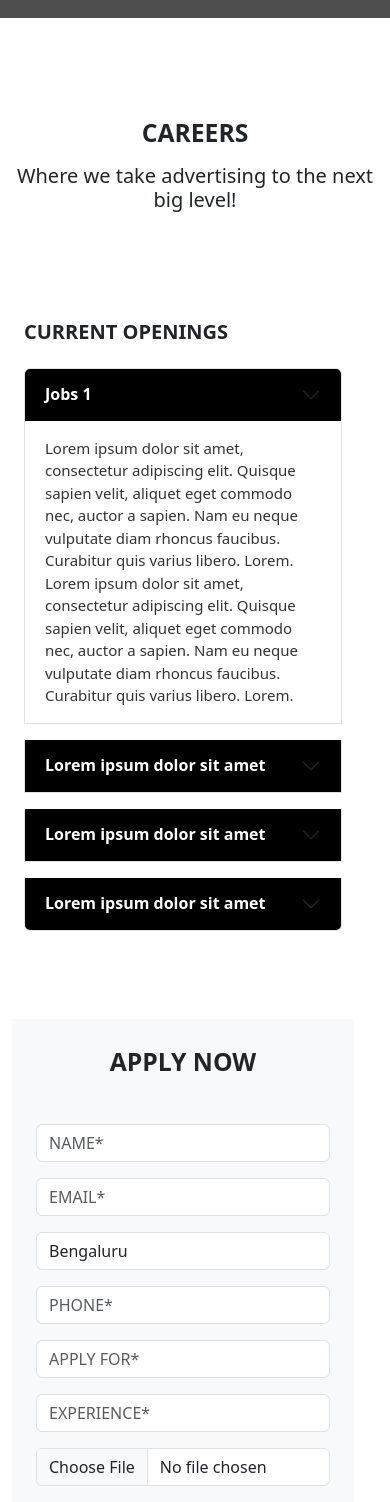
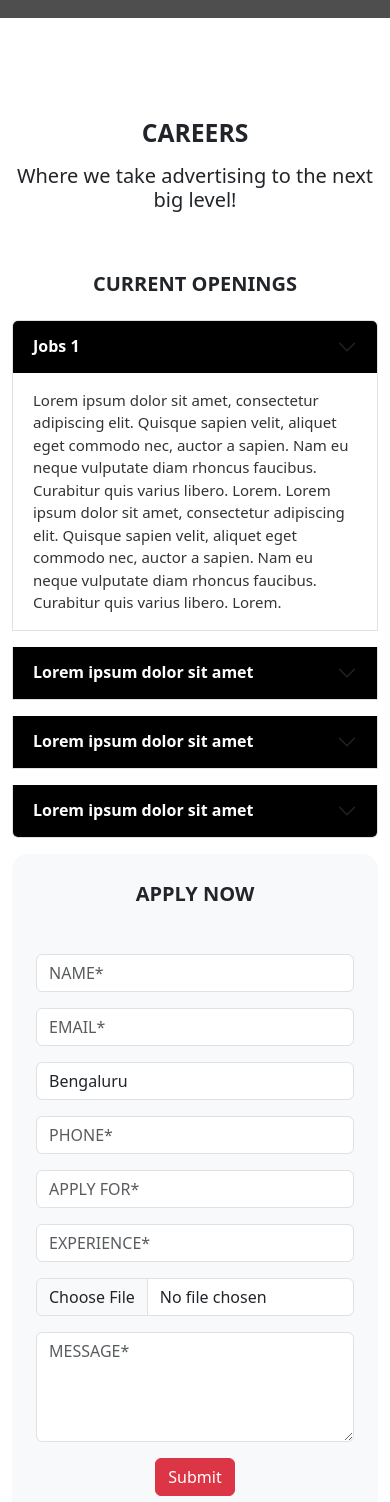
Before and after one commit to ravikaushik151/im-services-latest, a Next.js app: page /careers in a window 390 px wide. Shown: the part 432-1934 px from the top of the page. Built offline with nearby package versions, Linux system fonts and the light colour scheme; grey boxes are pictures that could not be loaded.

Commit message:
responsive issue fixed

```diff
--- a/src/app/careers/page.js
+++ b/src/app/careers/page.js
@@ -38,7 +38,7 @@ export default function About() {
     <div className="container">
      <div className="row align-items-center">
 
-      <div className="col-md-12 mb-4 mb-md-0 d-flex align-items-center justify-content-center" data-aos="fade-right" data-aos-duration="1400">
+      <div className="col-md-12 mb-4 mb-md-4 mb-4 " data-aos="fade-right" data-aos-duration="1400">
        <div>
 
         <h2 className="fw-bold text-uppercase  mb-3 text-center">Careers</h2>
@@ -47,16 +47,16 @@ export default function About() {
        </div>
       </div>
 
-      <div className="row ">
-       <div className="col-md-6 mb-4 mb-md-0 my-5" data-aos="fade-right" data-aos-duration="1400">
+
+       <div className="col-md-6 " data-aos="fade-right" data-aos-duration="1400">
         <div>
 
-         <div className="container bg-white rounded-4  position-relative z-1">
+         <div className=" bg-white rounded-4  position-relative z-1">
           <p className="text-uppercase fw-bold mb-1">
            <span className="text-muted">&nbsp; </span>
            <span className="text-primary">&nbsp;</span>
           </p>
-          <h5 className="fw-bold mb-4 text-uppercase">Current Openings</h5>
+          <h5 className="fw-bold mb-4 text-uppercase m-center">Current Openings</h5>
 
 
           <div className="accordion" id="faqAccordion">
@@ -179,15 +179,15 @@ export default function About() {
         </div>
        </div>
 
-       <div className="col-md-6 mb-4 mb-md-0 d-flex align-items-center justify-content-center py-5 " data-aos="fade-left" data-aos-duration="1400">
+       <div className="col-md-6  " data-aos="fade-left" data-aos-duration="1400">
         <div>
 
-         <div className="  shadow-md bg-light">
+         <div className=" rounded-4 shadow-md bg-light">
           <p className="text-uppercase fw-bold mb-1">
            <span className="text-muted"> &nbsp;</span>
            <span className="text-primary">&nbsp;</span>
           </p>
-          <h2 className="fw-bold mb-4 text-uppercase text-center">Apply Now</h2>
+          <h5 className="fw-bold mb-4 text-uppercase m-center text-center">Apply Now</h5>
           <form className="row g-3 px-4 py-4  rounded-4 ">
            {/* Name */}
            <div className="col-md-6">
@@ -277,7 +277,7 @@ export default function About() {
 
         </div>
        </div>
-      </div>
+
 
 
      </div>
--- a/src/app/contact/page.js
+++ b/src/app/contact/page.js
@@ -34,12 +34,12 @@ export default function About() {
       </div>
 
 
-      <section className="section bg-white" data-aos="fade-up" data-aos-duration="1000">
+      <section className="py-5 bg-white" data-aos="fade-up" data-aos-duration="1000">
         <div className="container">
           <div className="row align-items-center">
 
 
-            <div className="row">
+            <div className="div">
               <div className="col-md-12 mt-3 ">
                 <div className="contact_inner bg-light">
                   <div className="row">
@@ -91,7 +91,7 @@ export default function About() {
 
 
                   </div>
-                  <div className="contact_info_sec bg-black my-5">
+                  <div className="contact_info_sec bg-black my-3 my-md-5">
                     <h4 className="text-white">Contact Info</h4>
                     <div className="d-flex info_single align-items-center text-white">
                       <a
--- a/src/app/globals.css
+++ b/src/app/globals.css
@@ -336,7 +336,19 @@ body {
   margin-top: -100px;
 }
 
+.about-page-img {
+  min-height: 92vh;
+}
+
 @media (max-width: 768px) {
+  .about-page-img {
+    min-height: 50vh;
+  }
+
+  .m-center {
+    text-align: center !important;
+  }
+
   .top-hero {
     margin-top: -150px;
   }
@@ -639,14 +651,21 @@ body {
     margin-left: 0 !important;
   }
 }
+
 @media (max-width: 991.98px) {
+
   .top-hero .swiper-button-prev,
   .top-hero .swiper-button-next {
     display: none !important;
   }
 
 }
-   .dropdown-item:focus, .dropdown-item:hover{background-color:rgba(0, 0, 0, 0.05) !important;}
+
+.dropdown-item:focus,
+.dropdown-item:hover {
+  background-color: rgba(0, 0, 0, 0.05) !important;
+}
+
 @media (max-width: 768px) {
 
   .creative {
@@ -726,17 +745,16 @@ body {
 }
 
 .why-choose-section {
-  background-color: #fdfbf9; /* light cream background */
+  background-color: #fdfbf9;
+  /* light cream background */
   padding: 60px 0;
 }
 
 /* Overlay on card image */
 .why-card .card-img-overlay {
-  background: linear-gradient(
-    to bottom,
-    rgba(0, 0, 0, 0.4),
-    rgba(0, 0, 0, 0.6)
-  );
+  background: linear-gradient(to bottom,
+      rgba(0, 0, 0, 0.4),
+      rgba(0, 0, 0, 0.6));
   border-radius: 0.5rem;
   color: #fff;
 }
@@ -782,6 +800,7 @@ body {
   font-weight: 700;
   margin-bottom: 40px;
 }
+
 /* Section */
 .why-choose-section {
   background-color: #fcf9f6;
@@ -870,13 +889,16 @@ body {
   overflow: hidden;
   transition: transform 0.3s ease;
 }
+
 .service-card:hover {
   transform: translateY(-5px);
 }
+
 .service-card .card-img-top {
   object-fit: cover;
   height: 200px;
 }
+
 .service-card .badge {
   font-size: 0.75rem;
   letter-spacing: 0.5px;
@@ -900,13 +922,14 @@ body {
   justify-content: center;
   transition: 0.3s ease;
 }
+
 .business-section .swiper-nav .btn-nav:hover {
   background: #333;
 }
 
 /* Hide default arrows */
-.business-section .swiper-button-next, .business-section
-.swiper-button-prev {
+.business-section .swiper-button-next,
+.business-section .swiper-button-prev {
   display: none !important;
 }
 
@@ -914,13 +937,14 @@ body {
 .business-section .swiper-pagination-bullet {
   background: #000;
 }
+
 .overlay2 {
   position: absolute;
   top: 0;
   left: 0;
   right: 0;
   bottom: 0;
-  background-color: rgba(0,0,0,.5);
+  background-color: rgba(0, 0, 0, .5);
   color: white;
   display: flex;
   justify-content: center;
@@ -1000,7 +1024,7 @@ body {
 }
 
 .info_single {
-  margin:5px 10px;
+  margin: 5px 10px;
 }
 
 .info_single i {
@@ -1012,3 +1036,20 @@ body {
   letter-spacing: 1px;
   color: #fff !important
 }
+
+@media (max-width: 768px) {
+  .contact_inner {box-shadow:none}
+  .contact_field {
+    padding: 30px;
+  }
+  .contact_info_sec {
+    position: relative;
+
+    right: auto;
+    top: auto;
+    height: 100%;
+    width: 100%;
+    padding: 40px;
+    border-radius: 25px ;
+  }
+}
--- a/src/components/MainFooter.js
+++ b/src/components/MainFooter.js
@@ -185,7 +185,7 @@ export default function Footer() {
 
        <div className="row px-md-3 px-3">
 
-        <h4 className="footer-title text-start ps-4">Enquire Now</h4>
+        <h4 className="footer-title  m-center ps-4">Enquire Now</h4>
         <div className="col-md-12 d-block mx-auto shadow  text-white rounded-4 my-3" >
 
 
```
Also changed, not shown: src/app/about/page.js (+6 -6 lines).
